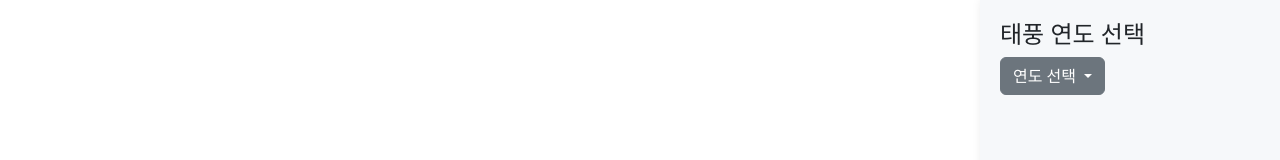
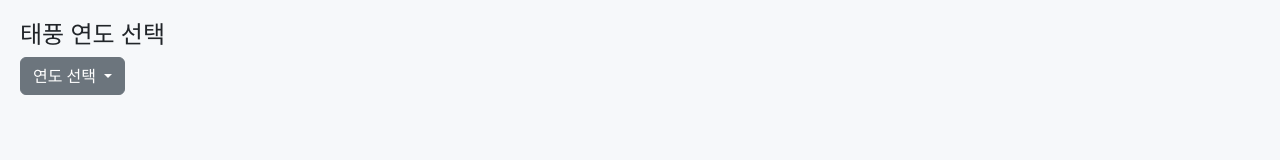
Before and after one commit to leesu9042/Typhoon-Web, a website: page public/sidebar.html in a window 1280 px wide. Drawn offline with nearby package versions, Linux system fonts and the light colour scheme.

Commit message:
refactor: sidebar 스타일을 fixed에서 relative로 변경하여 레이아웃 개선

```diff
--- a/src/components/sidebar/sidebar.html
+++ b/public/sidebar.html
@@ -4,14 +4,13 @@
 
 <!-- ⬅ 사이드바 전체 래퍼 -->
 <div id="sidePanel" style="
-    width: 300px;
-    height: 100vh;
+
     background: #f6f8fa;
     padding: 20px;
     box-shadow: 2px 0 10px rgba(0,0,0,0.1);
-    position: fixed;
-    top: 0;
-    right: 0;
+    position: relative; /* fixed 대신 relative로 변경 */
+    width: 100%; /* 부모 컨테이너 넓이 모두 차지 */
+    height: 100%;
     overflow-y: auto;
 ">
     <h4>태풍 연도 선택</h4>
```
